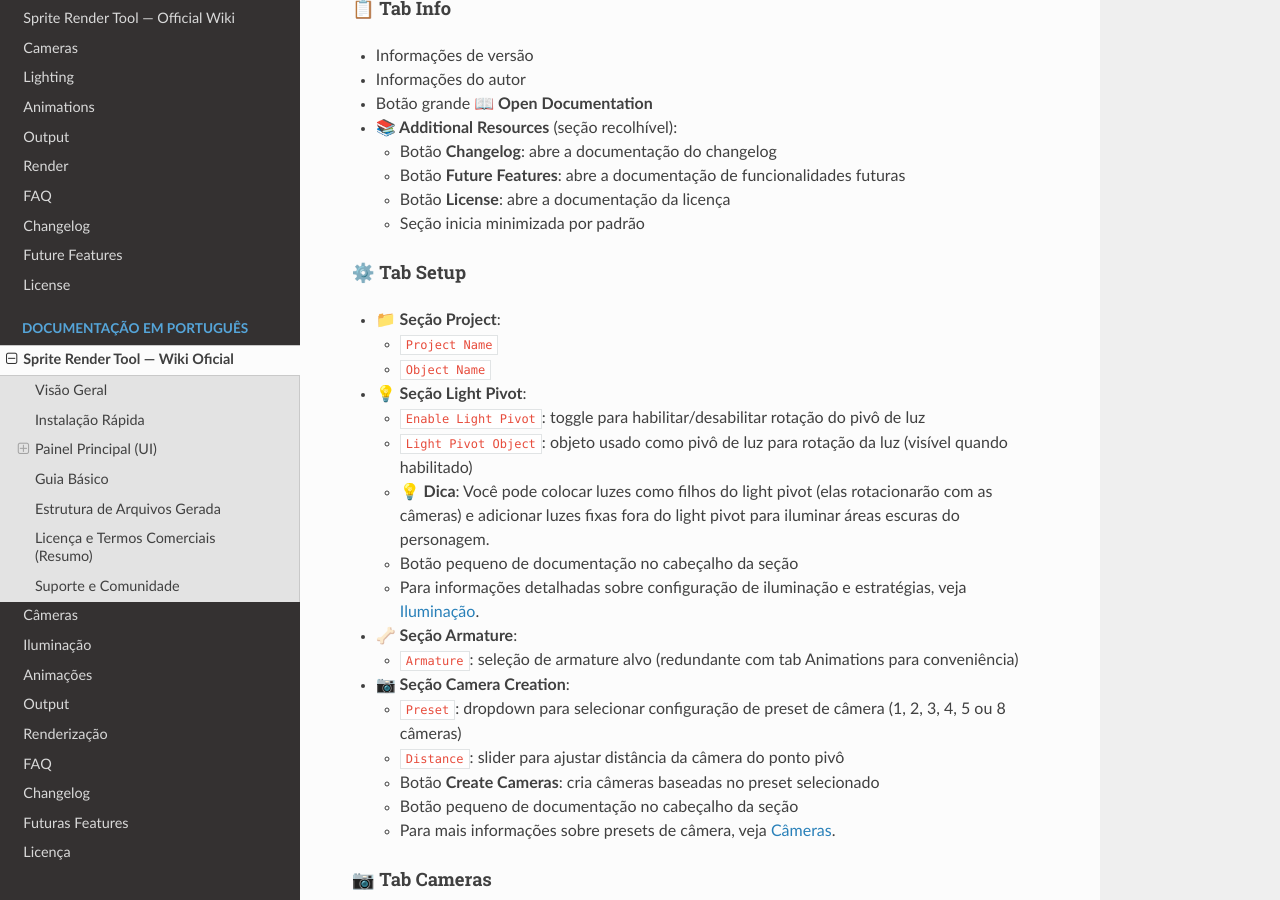
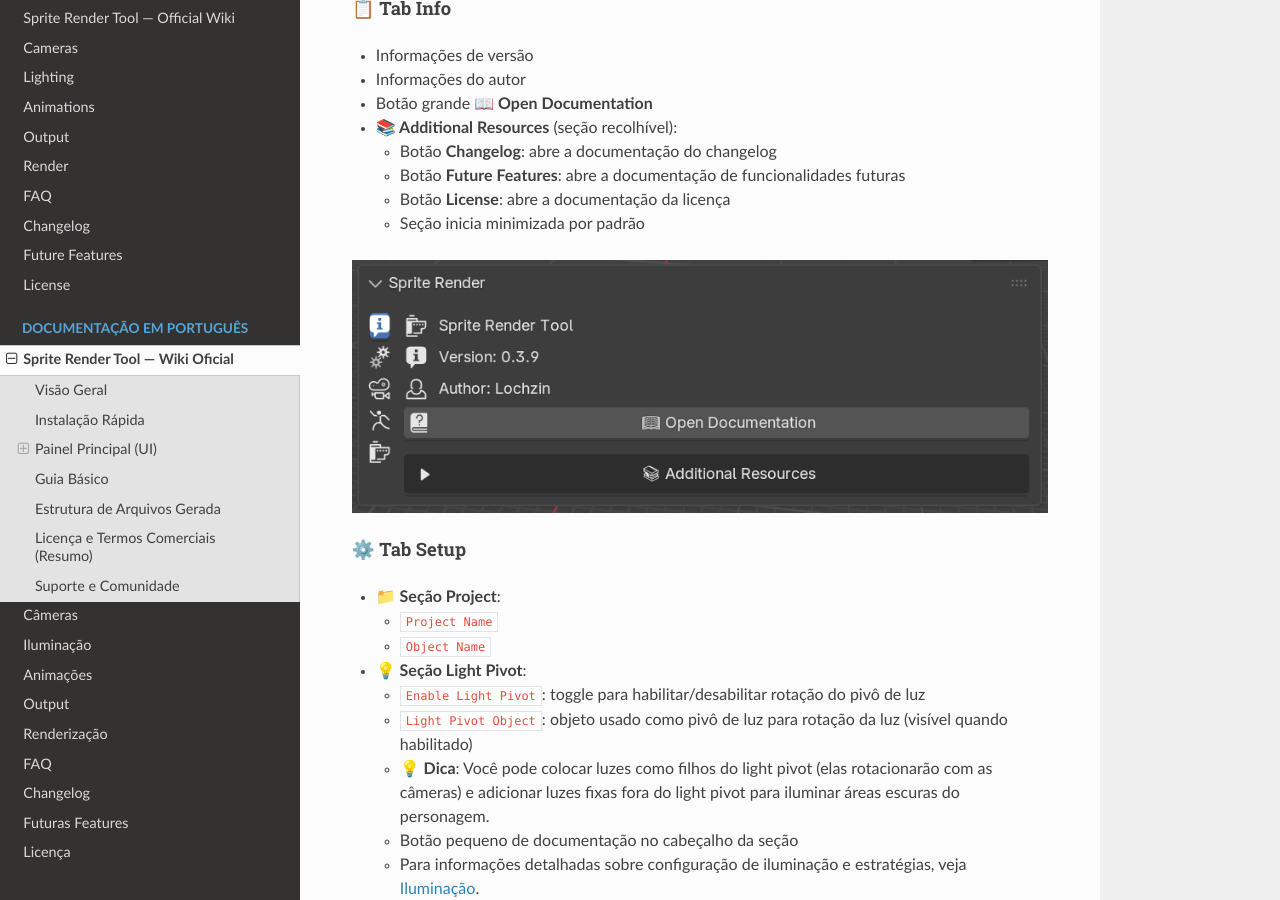
Before and after one commit to Lochzin/Sprite-Render-Tool-Wiki, a Sphinx documentation site: the page built from docs/pt/index.md, in a window 1280 px wide and 900 px high, scrolled down 1793 px. Built offline with Sphinx 7.4.7 and the Read the Docs theme 3.1.0, drawn with Linux system fonts in a browser that asks for light colours.

Commit message:
Index pt update

```diff
--- a/docs/pt/index.md
+++ b/docs/pt/index.md
@@ -61,6 +61,8 @@ Cada botão de tab mostra um tooltip ao passar o mouse com uma descrição espec
   - Botão **License**: abre a documentação da licença
   - Seção inicia minimizada por padrão
 
+![Info Tab](/_static/images/SRT_InfoTab.png)
+
 #### ⚙️ Tab Setup
 - **📁 Seção Project**:
   - `Project Name`
```
Also changed, not shown: other parts of docs/pt/index.md (+2 -0 lines).
